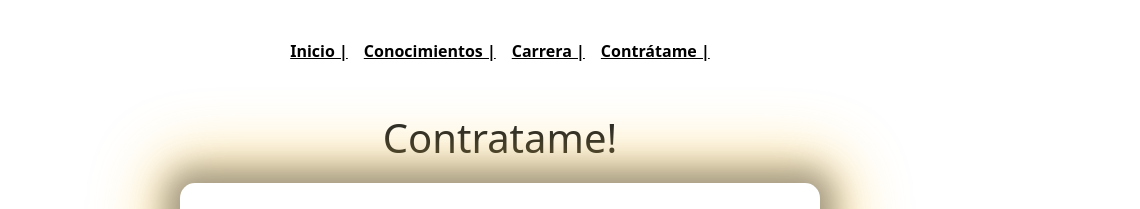
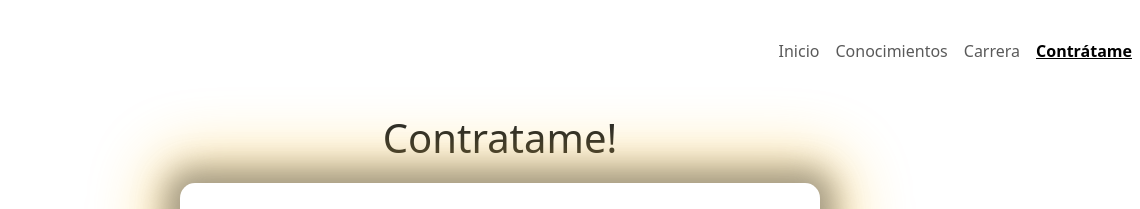
Before and after one commit to krivera1807/proyecto-coder-rivera-karina, a plain HTML site: page pages/contratame.html in a window 1280 px wide. Shown: the top 209 px of the page, 140-1280 px from the left. Drawn offline with nearby package versions, Linux system fonts and the light colour scheme.

Commit message:
unifico header en todas las páginas

```diff
--- a/pages/contratame.html
+++ b/pages/contratame.html
@@ -15,6 +15,7 @@
     <script src="https://cdn.jsdelivr.net/npm/bootstrap@5.3.3/dist/js/bootstrap.bundle.min.js"
         integrity="sha384-YvpcrYf0tY3lHB60NNkmXc5s9fDVZLESaAA55NDzOxhy9GkcIdslK1eN7N6jIeHz"
         crossorigin="anonymous"></script>
+
     <header>
         <div class="container-fluid">
             <div class="row">
@@ -25,28 +26,25 @@
                             <img src="../img/logo.png" alt="logo-karina-rivera">
                         </a>
                     </div>
-                    <div class="col-8 d-flex align-items-center">
+                    <div class="col-10 d-flex align-items-center justify-content-end">
                         <button class="navbar-toggler" type="button" data-bs-toggle="collapse"
                             data-bs-target="#navbarSupportedContent" aria-controls="navbarSupportedContent"
                             aria-expanded="false" aria-label="Toggle navigation">
                             <span class="navbar-toggler-icon"></span>
                         </button>
                         <div class="collapse navbar-collapse" id="navbarSupportedContent">
-                            <ul class="navbar-nav w-100 d-flex justify-content-center mb-2 mb-lg-0">
+                            <ul class="navbar-nav w-100 d-flex justify-content-end mb-2 mb-lg-0">
                                 <li class="nav-item">
-                                    <a class="nav-link active" aria-current="page" href="../index.html">Inicio |</a>
+                                    <a class="nav-link" aria-current="page" href="../index.html">Inicio</a>
                                 </li>
                                 <li class="nav-item">
-                                    <a class="nav-link active" aria-current="page"
-                                        href="./conocimientos.html">Conocimientos |</a>
+                                    <a class="nav-link" href="./conocimientos.html">Conocimientos</a>
                                 </li>
                                 <li class="nav-item">
-                                    <a class="nav-link active" aria-current="page" href="./carrera.html">Carrera
-                                        |</a>
+                                    <a class="nav-link" href="./carrera.html">Carrera</a>
                                 </li>
                                 <li class="nav-item">
-                                    <a class="nav-link active" aria-current="page"
-                                        href="./contratame.html">Contrátame |</a>
+                                    <a class="nav-link" href="./contratame.html">Contrátame</a>
                                 </li>
                             </ul>
                         </div>
@@ -81,6 +79,20 @@
             <li><a href="https://www.linkedin.com" target="_blank"><i class="fa-brands fa-linkedin"></i></a></li>
         </ul>
     </footer>
+    <script>
+        const currentUrl = window.location.pathname.replace(/\/$/, "");
+
+        const navLinks = document.querySelectorAll(".nav-link");
+
+        navLinks.forEach(link => {
+            const linkPath = link.getAttribute("href").replace(/^\.\//, "").replace(/\/$/, "");
+            if (currentUrl.endsWith(linkPath)) {
+                link.classList.add("active");
+            } else {
+                link.classList.remove("active");
+            }
+        });
+    </script>
 </body>
 
 </html>
```
Also changed, not shown: index.html (+1 -5 lines), pages/carrera.html (+20 -9 lines), pages/conocimientos.html (+1 -5 lines).
